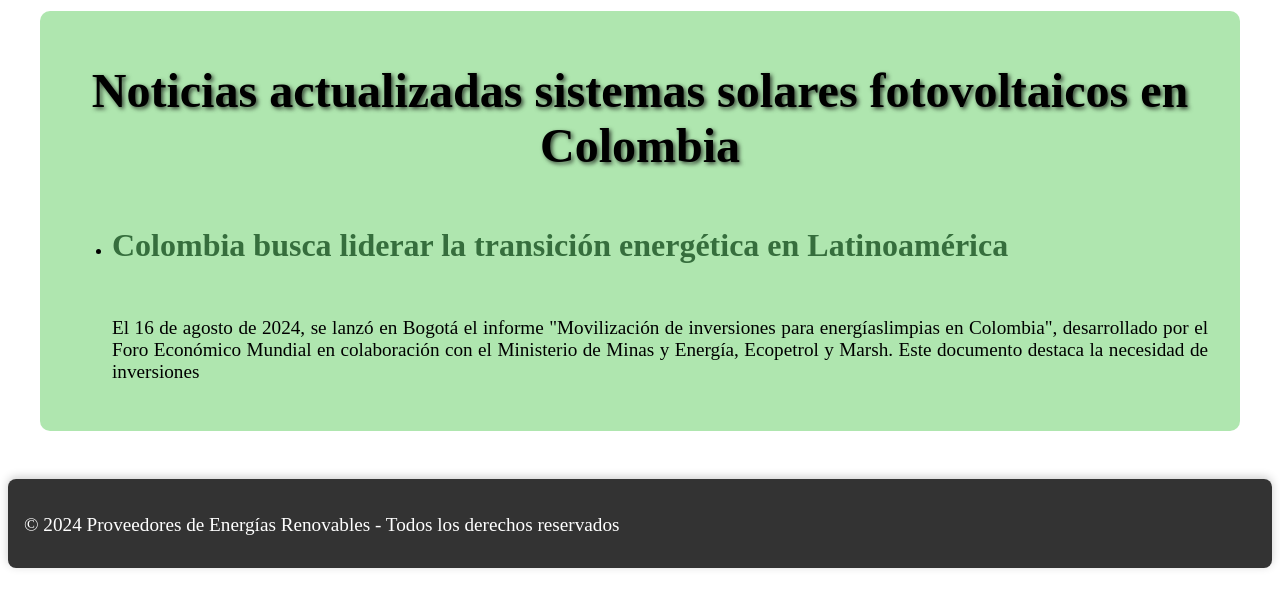
After one commit to ProgramasEnPython/Energy_Project, a Flask app: template templates/contacto.html in a window 1280 px wide. The commit adds this page. Shown: the part 347-939 px from the top of the page. Run offline with Flask 3, Linux system fonts and the light colour scheme; the template is opened without the code that fills it, so the values that code supplies are empty.

Commit message:
contacto

```diff
--- /dev/null
+++ b/templates/contacto.html
@@ -0,0 +1,54 @@
+html lang="es">
+<head>
+    <meta charset="UTF-8">
+    <meta name="viewport" content="width=device-width, initial-scale=1.0">
+    <meta name="description"
+          content="Página sobre proveedores de energías renovables, incluyendo paneles solares de alta eficiencia.">
+    <meta name="keywords"
+          content="paneles solares, energía renovable, Trina Solar, Solen Technology, Celsia, Enel Green Power">
+    <link rel="icon" href="../static/favicon.ico" type="image/x-icon">
+    <link rel="stylesheet" href="../static/ayudas.css">
+    <title>POTENCIA SOLAR</title>
+    <link rel="icon" href="/static/favicon.ico" type="image/x-icon">
+</head>
+<body>
+
+<header>
+    <header class="solar-header">
+        <div class="header-container">
+            <img src="https://st.depositphotos.com/1378583/4183/v/950/depositphotos_41834667-stock-illustration-solar-panel-logo.jpg"
+                 alt="Logo de Energías Renovables" class="logo"> <!-- Cambia la URL por la de tu logo -->
+            <h1>POTENCIA SOLAR</h1>
+            <h3>Energía Renovable, Eficiencia Garantizada, y Compromiso con el Medio Ambiente</h3><br>
+        </div>
+    </header>
+
+</header>
+
+<main>
+
+
+    <section class="intro">
+        <h2 class="provider-title">Noticias actualizadas sistemas solares fotovoltaicos en Colombia</h2><br>
+        <ul>
+            <li class="provider">
+                <h3>
+                    <a href="https://www.minenergia.gov.co/es/sala-de-prensa/noticias-index/colombia-busca-liderar-la-transici%C3%B3n-hacia-las-energ%C3%ADas-limpias-en-latinoam%C3%A9rica/"
+                       target="_blank">Colombia busca liderar la transición energética en Latinoamérica</a></h3><br>
+                <p>El 16 de agosto de 2024, se lanzó en Bogotá el informe "Movilización de inversiones para
+                    energíaslimpias en Colombia", desarrollado por el Foro Económico Mundial en colaboración con el
+                    Ministerio de Minas y Energía, Ecopetrol y Marsh. Este documento destaca la necesidad de inversiones
+        </ul>
+    <section/>
+
+
+</main>
+
+<footer>
+    <div class="footer-container">
+        <p>&copy; 2024 Proveedores de Energías Renovables - Todos los derechos reservados</p>
+    </div>
+</footer>
+<script src="../static/proveedor.js"></script> <!-- Enlazar el JavaScript -->
+</body>
+</html>
--- a/templates/index.html
+++ b/templates/index.html
@@ -70,7 +70,7 @@
                               transform="translate(30)"></path>
                     </svg>
                 </button>
-                <button class="cta cta-separado">
+                <button class="cta cta-separado" onclick="window.location.href='contacto.html'">
                     <span class="hover-underline-animation"><strong>Contáctenos</strong></span>
                     <svg id="arrow-horizontal" xmlns="http://www.w3.org/2000/svg" width="30" height="10"
                          viewBox="0 0 46 16">
```
